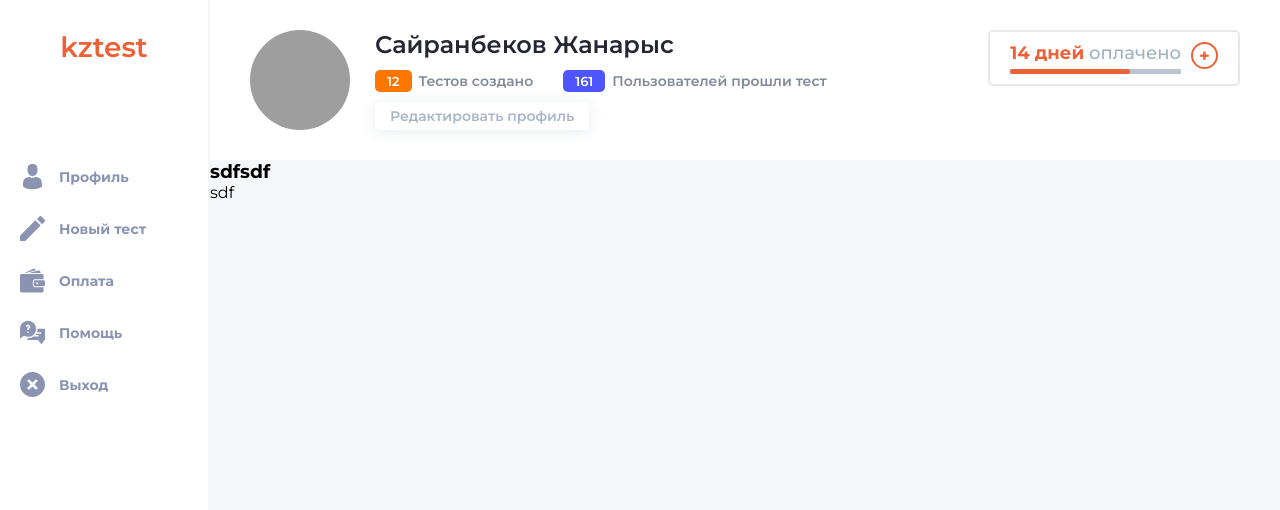
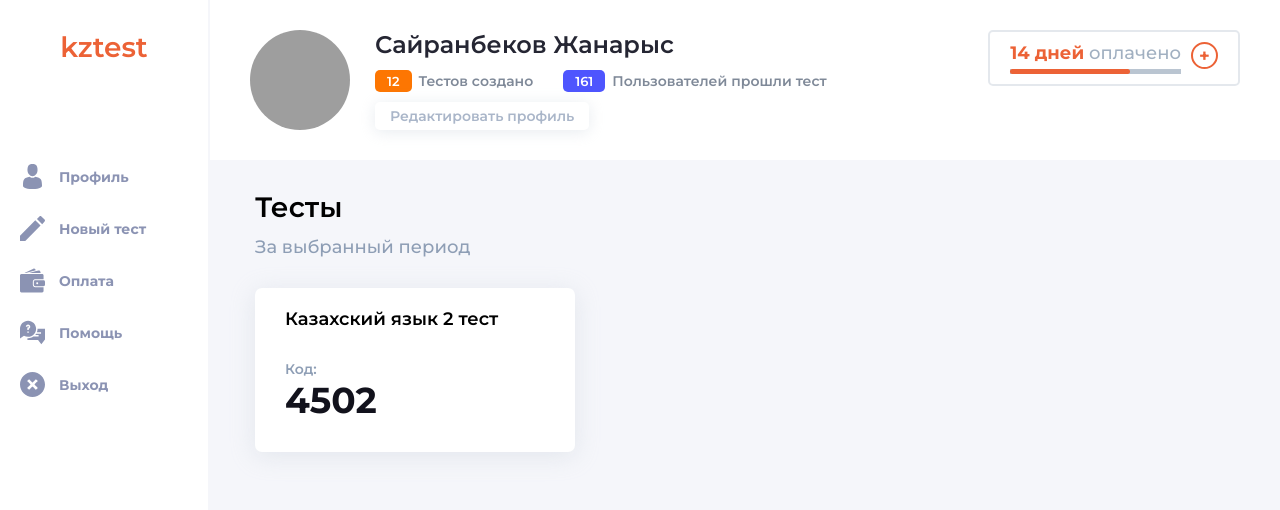
Before and after one commit to Arsik0153/kztest-v2, a React (Create React App) app: page /cabinet in a window 1280 px wide. Shown: the top 510 px of the page. Built offline with nearby package versions, Linux system fonts and the light colour scheme; grey boxes are pictures that could not be loaded.

Commit message:
TestSummary add

```diff
--- a/public/index.html
+++ b/public/index.html
@@ -3,7 +3,7 @@
   <head>
     <meta charset="utf-8" />
     <link rel="icon" href="%PUBLIC_URL%/favicon.ico" />
-    <meta name="viewport" content="width=device-width, initial-scale=1" />
+    <meta name="viewport" content="width=device-width, initial-scale=1.0, maximum-scale=1.0, user-scalable=no" />
     <meta name="theme-color" content="#000000" />
     <meta
       name="description"
--- a/src/components/Cabinet.js
+++ b/src/components/Cabinet.js
@@ -6,7 +6,6 @@ import TestSummary from './TestSummary'
 
 const Bg = styled.div`
   background: #f5f6fa;
-  overflow-x: hidden;
   display: grid;
   grid-template-areas:
     'nav header'
--- a/src/components/Navbar.js
+++ b/src/components/Navbar.js
@@ -39,6 +39,7 @@ const Navbar = () => {
 const Container = styled.div`
   position: fixed;
   width: 210px;
+  z-index: 999;
   grid-area: nav;
   display: flex;
   flex-direction: column;
--- a/src/components/TestSummary.js
+++ b/src/components/TestSummary.js
@@ -1,17 +1,118 @@
 import React from 'react'
 import styled from 'styled-components'
+import arrow from './../assets/arrow.svg'
+import { Link } from 'react-router-dom'
 
 const TestSummary = () => {
   return (
     <Container>
-      <h3>sdfsdf</h3>
-      <p>sdf</p>
+      <Heading>Тесты</Heading>
+      <Subtitle>За выбранный период</Subtitle>
+      <TestsContainer>
+        <Link to={'/test/123'}>
+          <Test>
+            <TestTitle>Казахский язык 2 тест</TestTitle>
+            <CodeTitle>Код:</CodeTitle>
+            <Code>4502</Code>
+            <Next>
+              <img src={arrow} />
+            </Next>
+          </Test>
+        </Link>
+      </TestsContainer>
     </Container>
   )
 }
 
 const Container = styled.div`
   grid-area: main;
+  padding: 30px 45px 0 45px;
+`
+const Heading = styled.h2`
+  font-weight: 600;
+  font-size: 28px;
+  color: #000000;
+`
+const Subtitle = styled.p`
+  font-weight: 500;
+  font-size: 18px;
+  color: #8e9eb5;
+  margin-top: 12px;
+`
+const TestsContainer = styled.div`
+  margin: -10px;
+  margin-top: 20px;
+  display: flex;
+  flex-direction: row;
+  flex-wrap: wrap;
+`
+const Next = styled.div`
+  position: absolute;
+  bottom: 0;
+  right: 0;
+  width: 70px;
+  height: 0px;
+  background: #ec6236;
+  display: flex;
+  justify-content: center;
+  align-items: center;
+  transition: 0.6s cubic-bezier(0.22, 1, 0.36, 1);
+  overflow: hidden;
+  border-top-left-radius: 7px;
+  img {
+    width: 25px;
+  }
+`
+const TestTitle = styled.h3`
+  font-weight: 600;
+  font-size: 18px;
+  color: #000000;
+  transition: 0.6s cubic-bezier(0.22, 1, 0.36, 1);
+`
+const CodeTitle = styled.p`
+  font-weight: 600;
+  font-size: 14px;
+  color: #8e9eb5;
+  margin-top: 30px;
+  transition: 0.6s cubic-bezier(0.22, 1, 0.36, 1);
+`
+const Code = styled.h1`
+  font-weight: bold;
+  font-size: 36px;
+  color: #12121c;
+  transition: 0.6s cubic-bezier(0.22, 1, 0.36, 1);
+`
+const Test = styled.div`
+  width: 320px;
+  margin: 10px;
+  background: #fff;
+  min-height: 164px;
+  box-shadow: 0px 4px 25px rgba(186, 197, 209, 0.31);
+  border-radius: 7px;
+  padding: 20px 30px;
+  position: relative;
+  overflow: hidden;
+  cursor: pointer;
+  transition: 0.6s cubic-bezier(0.22, 1, 0.36, 1);
+  :hover {
+    box-shadow: 0px 4px 25px rgba(186, 197, 209, 0.61);
+    transition: 0.6s cubic-bezier(0.22, 1, 0.36, 1);
+    ${Next} {
+      height: 40px;
+    }
+    ${CodeTitle} {
+      transform: translateX(15px);
+      transition: 0.6s cubic-bezier(0.22, 1, 0.36, 1);
+    }
+    ${Code} {
+      transform: translateX(25px);
+      transition: 0.6s cubic-bezier(0.22, 1, 0.36, 1);
+    }
+    ${TestTitle} {
+      transform: translate(10px, 5px);
+      transition: 0.6s cubic-bezier(0.22, 1, 0.36, 1);
+    }
+  }
 `
 
 export default TestSummary
--- a/src/components/TopBar.js
+++ b/src/components/TopBar.js
@@ -148,6 +148,7 @@ const Add = styled.a`
   :hover {
     background: #ec6236;
     color: #fff;
+    text-decoration: none;
   }
 `
 
@@ -179,7 +180,7 @@ const TopBar = () => {
               <div></div>
             </Progress>
           </PaymentStatus>
-          <Add href="">+</Add>
+          <Add>+</Add>
         </Payment>
       </Right>
     </Flex>
--- a/src/index.css
+++ b/src/index.css
@@ -16,9 +16,6 @@ body {
 a {
   color: #ec6236;
   text-decoration: none;
-}
-a:hover {
-  text-decoration: underline;
 }
 
 img {
```
Also changed, not shown: src/components/Container.js (deleted, +0 -19 lines), src/assets/arrow.svg (added), src/assets/more.svg (added).
